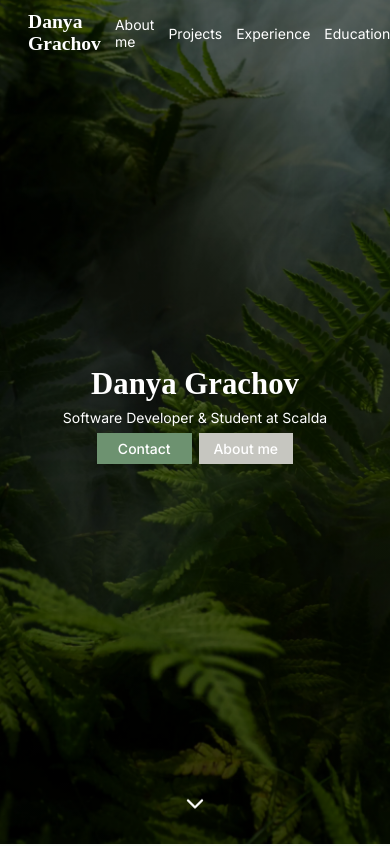
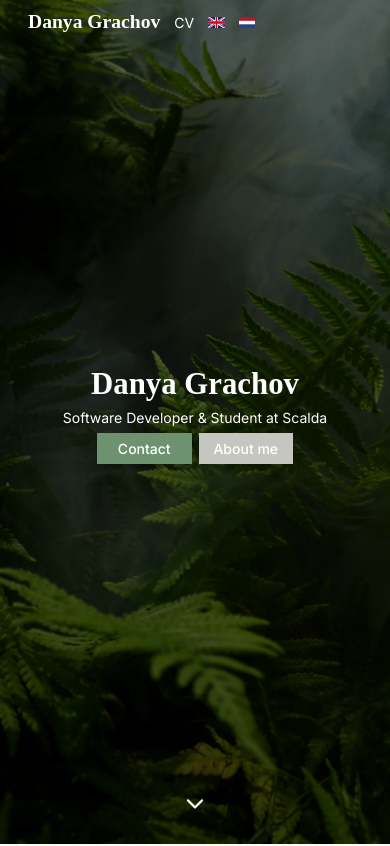
Before and after one commit to wiresnchains/wiresnchains-portfolio, a React (Vite) app: page / in a window 390 px wide. Shown: the top 846 px of the page. Built offline with nearby package versions, Linux system fonts and the light colour scheme; a web font is replaced by a local one.

Commit message:
Hide scroll links on mobile

```diff
--- a/src/components/Nav.tsx
+++ b/src/components/Nav.tsx
@@ -11,8 +11,12 @@ export function NavGroup(props: BaseParentComponent) {
     return <ul className="nav-group">{props.children}</ul>;
 }
 
-export function NavItem(props: BaseParentComponent) {
-    return <li className="nav-item">{props.children}</li>;
+export interface NavItemProps extends BaseParentComponent {
+    hideOnMobile?: boolean;
+}
+
+export function NavItem(props: NavItemProps) {
+    return <li className={clsx('nav-item', props.hideOnMobile && 'hide-mobile', props.utility)}>{props.children}</li>;
 }
 
 export function Nav(props: BaseParentComponent) {
@@ -57,21 +61,21 @@ export function Navbar(props: NavbarProps) {
                         <h3>{translation.hero.heading}</h3>
                     </a>
                 </NavItem>
-                <NavItem>
+                <NavItem hideOnMobile>
                     <a onClick={() => props.aboutMe.current?.scrollIntoView()}>{translation.navigation.aboutMe}</a>
                 </NavItem>
-                <NavItem>
+                <NavItem hideOnMobile>
                     <a onClick={() => props.projects.current?.scrollIntoView()}>{translation.navigation.projects}</a>
                 </NavItem>
-                <NavItem>
+                <NavItem hideOnMobile>
                     <a onClick={() => props.experience.current?.scrollIntoView()}>
                         {translation.navigation.experience}
                     </a>
                 </NavItem>
-                <NavItem>
+                <NavItem hideOnMobile>
                     <a onClick={() => props.education.current?.scrollIntoView()}>{translation.navigation.education}</a>
                 </NavItem>
-                <NavItem>
+                <NavItem hideOnMobile>
                     <a onClick={() => props.contact.current?.scrollIntoView()}>{translation.navigation.contact}</a>
                 </NavItem>
                 <NavItem>
--- a/src/styles/components/Nav.scss
+++ b/src/styles/components/Nav.scss
@@ -1,6 +1,6 @@
-@use "../settings/colors.scss";
-@use "../settings/timing.scss";
-@use "../settings/sizing.scss";
+@use '../settings/colors.scss';
+@use '../settings/timing.scss';
+@use '../settings/sizing.scss';
 
 .nav {
     width: 100%;
@@ -8,7 +8,9 @@
     align-items: center;
     padding: 0.8rem 2rem;
     gap: 2rem;
-    transition: timing.$anim-time background, timing.$anim-time border-bottom;
+    transition:
+        timing.$anim-time background,
+        timing.$anim-time border-bottom;
     margin-bottom: sizing.$item-spacing;
     position: fixed;
     top: 0;
@@ -22,6 +24,12 @@
         gap: 1rem;
 
         .nav-item {
+            &.hide-mobile {
+                @media only screen and (max-width: sizing.$mobile-width-threshold) {
+                    display: none;
+                }
+            }
+
             * {
                 color: #fff;
             }
```
